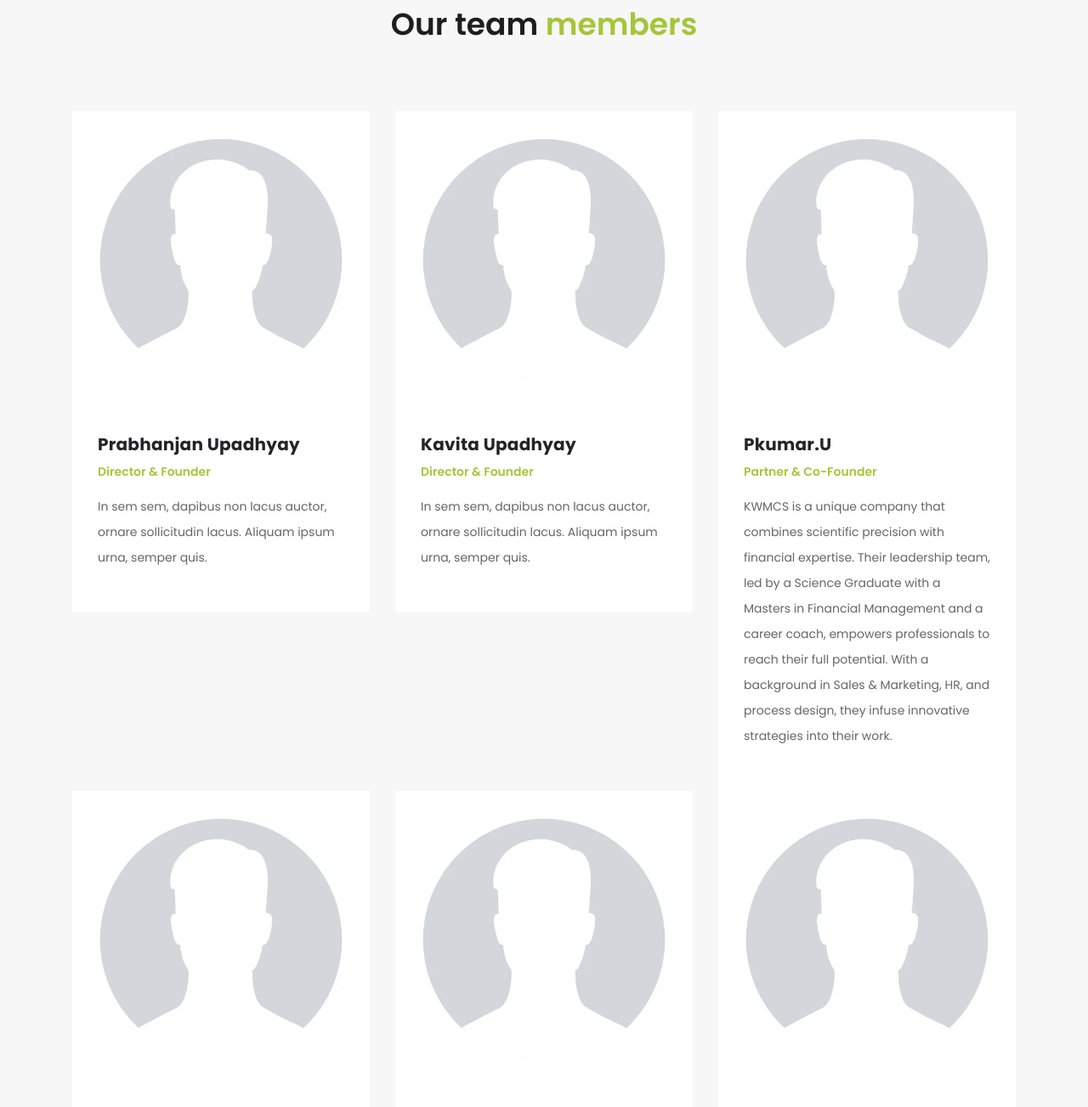
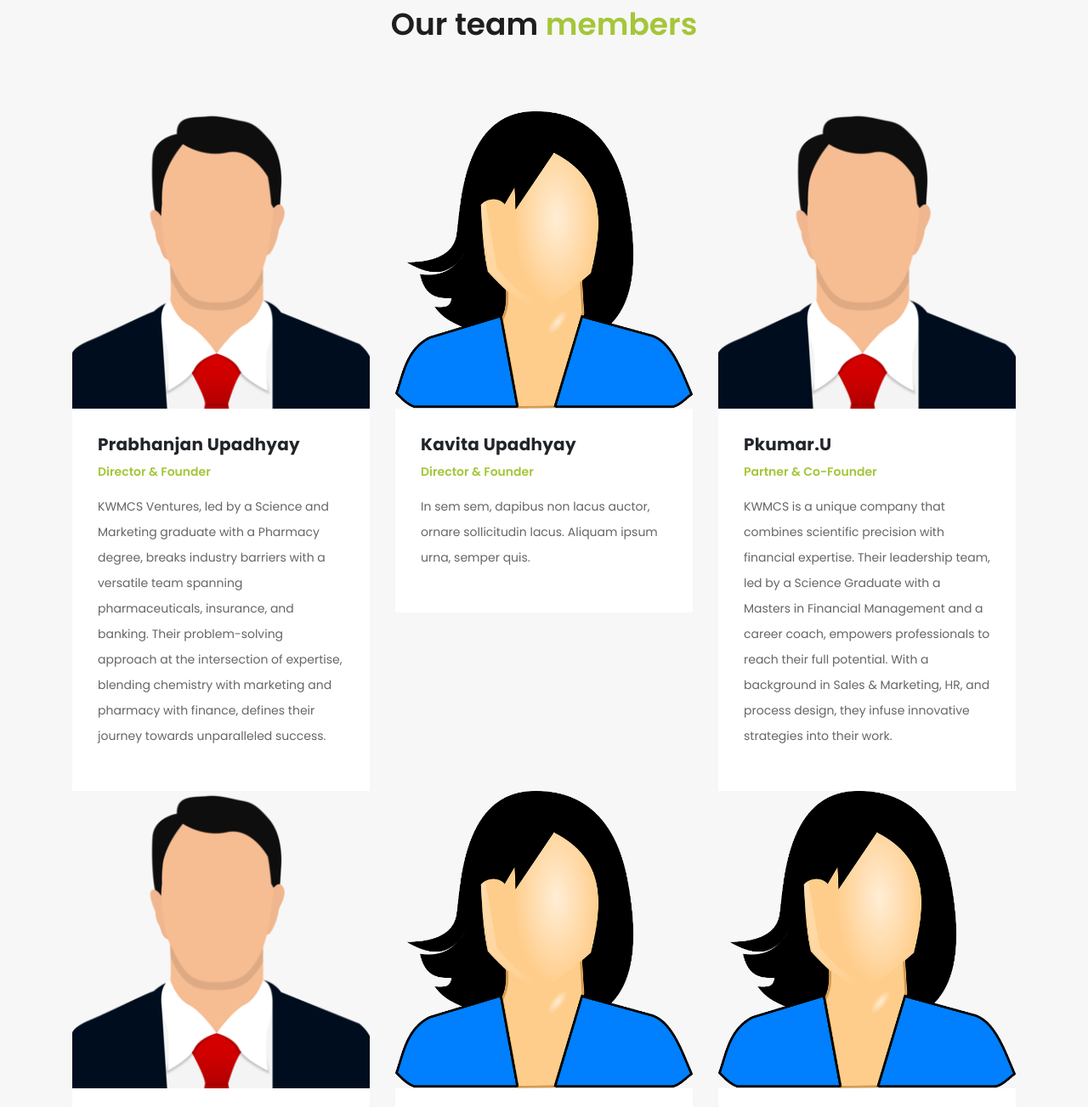
Before and after one commit to Nimish279/KWMCSVenturesLLP.github.io, a plain HTML site: page about.html in a window 1280 px wide. Shown: the part 1357-2660 px from the top of the page at 85% size. Drawn offline with Linux system fonts and the light colour scheme.

Commit message:
Changes done on 9/11/2023

```diff
--- a/about.html
+++ b/about.html
@@ -144,17 +144,17 @@ https://templatemo.com/tm-545-finance-business
           </div>
           <div class="col-md-4">
             <div class="team-item">
-              <img src="assets/images/DummyPhoto.jpg" alt="">
+              <img src="assets/images/dummp_male.jpeg" alt="">
               <div class="down-content">
                 <h4>Prabhanjan Upadhyay</h4>
                 <span>Director & Founder</span>
-                <p>In sem sem, dapibus non lacus auctor, ornare sollicitudin lacus. Aliquam ipsum urna, semper quis.</p>
+                <p>KWMCS Ventures, led by a Science and Marketing graduate with a Pharmacy degree, breaks industry barriers with a versatile team spanning pharmaceuticals, insurance, and banking. Their problem-solving approach at the intersection of expertise, blending chemistry with marketing and pharmacy with finance, defines their journey towards unparalleled success.</p>
               </div>
             </div>
           </div>
           <div class="col-md-4">
             <div class="team-item">
-              <img src="assets/images/DummyPhoto.jpg" alt="">
+              <img src="assets/images/dummy_female.jpeg" alt="">
               <div class="down-content">
                 <h4>Kavita Upadhyay</h4>
                 <span>Director & Founder</span>
@@ -164,7 +164,7 @@ https://templatemo.com/tm-545-finance-business
           </div>
           <div class="col-md-4">
             <div class="team-item">
-              <img src="assets/images/DummyPhoto.jpg" alt="">
+              <img src="assets/images/dummp_male.jpeg" alt="">
               <div class="down-content">
                 <h4>Pkumar.U</h4>
                 <span>Partner & Co-Founder</span>
@@ -174,7 +174,7 @@ https://templatemo.com/tm-545-finance-business
           </div>
           <div class="col-md-4">
             <div class="team-item">
-              <img src="assets/images/DummyPhoto.jpg" alt="">
+              <img src="assets/images/dummp_male.jpeg" alt="">
               <div class="down-content">
                 <h4>Nimish Joshi</h4>
                 <span>IT Head</span>
@@ -184,7 +184,7 @@ https://templatemo.com/tm-545-finance-business
           </div>
           <div class="col-md-4">
             <div class="team-item">
-              <img src="assets/images/DummyPhoto.jpg" alt="">
+              <img src="assets/images/dummy_female.jpeg" alt="">
               <div class="down-content">
                 <h4>Riya Shukla</h4>
                 <span>Marketing Head</span>
@@ -194,7 +194,7 @@ https://templatemo.com/tm-545-finance-business
           </div>
           <div class="col-md-4">
             <div class="team-item">
-              <img src="assets/images/DummyPhoto.jpg" alt="">
+              <img src="assets/images/dummy_female.jpeg" alt="">
               <div class="down-content">
                 <h4>Priya Dwivedi</h4>
                 <span>HR Head</span>
@@ -327,7 +327,7 @@ https://templatemo.com/tm-545-finance-business
           <div class="col-md-3 footer-item">
             <h4>Useful Links</h4>
             <ul class="menu-list">
-              <li><a href="https://prabhuji.fundexpert.net" target="_blank">Fundexpert</a></li>
+              <li><a href="https://prabhuji.fundexpert.net" target="_blank">Fund expert</a></li>
               <li><a href="#">Mint Pro</a></li>
               <li><a href="#">Asset Plus</a></li>
               <li><a href="#">Probus Insurance</a></li>
```
Also changed, not shown: contact.html (+5 -2 lines), index.html (+1 -1 lines), services.html (+1 -1 lines), assets/images/dummp_male.jpeg (added), assets/images/dummy_female.jpeg (added), assets/images/kwmcs_logo-removebg-preview.png (deleted), 2 other files.
